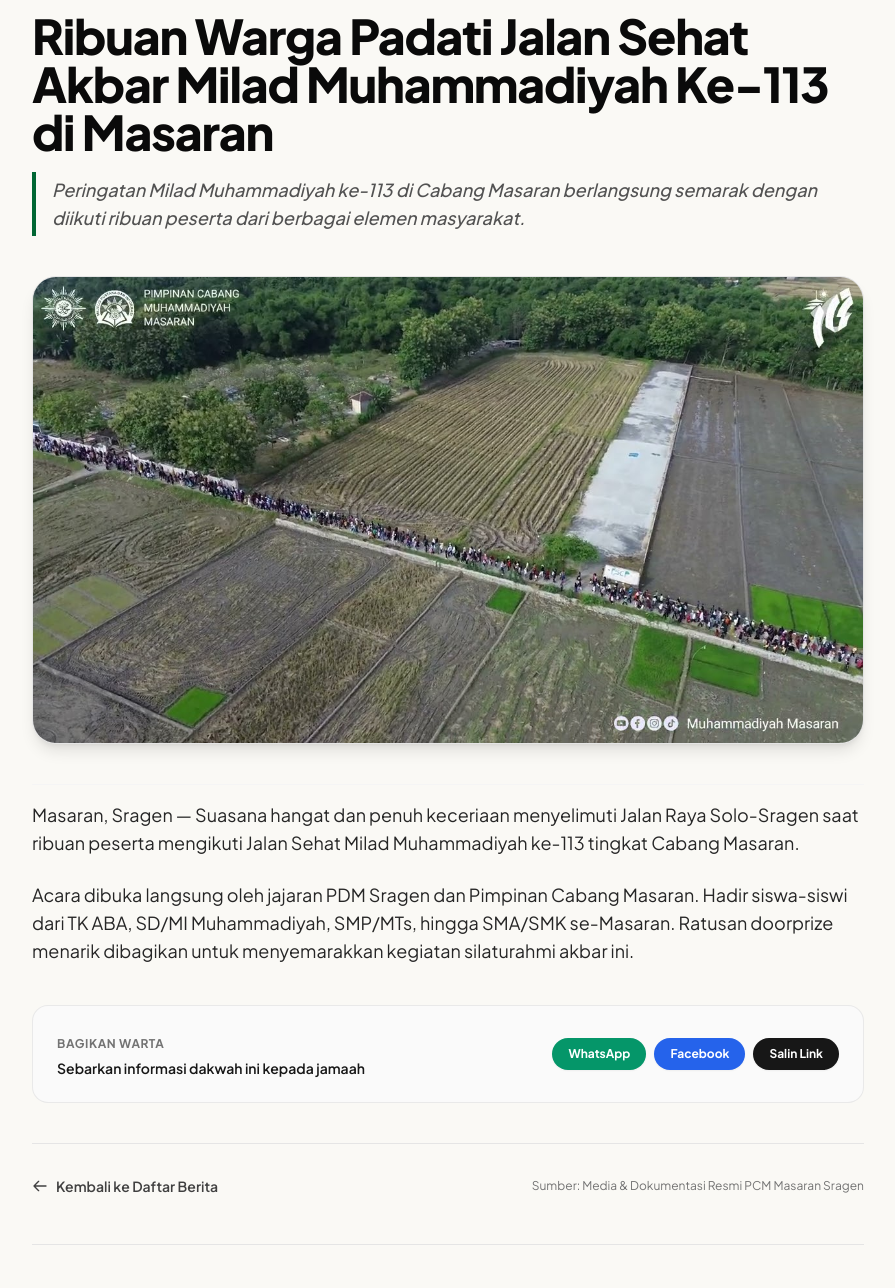
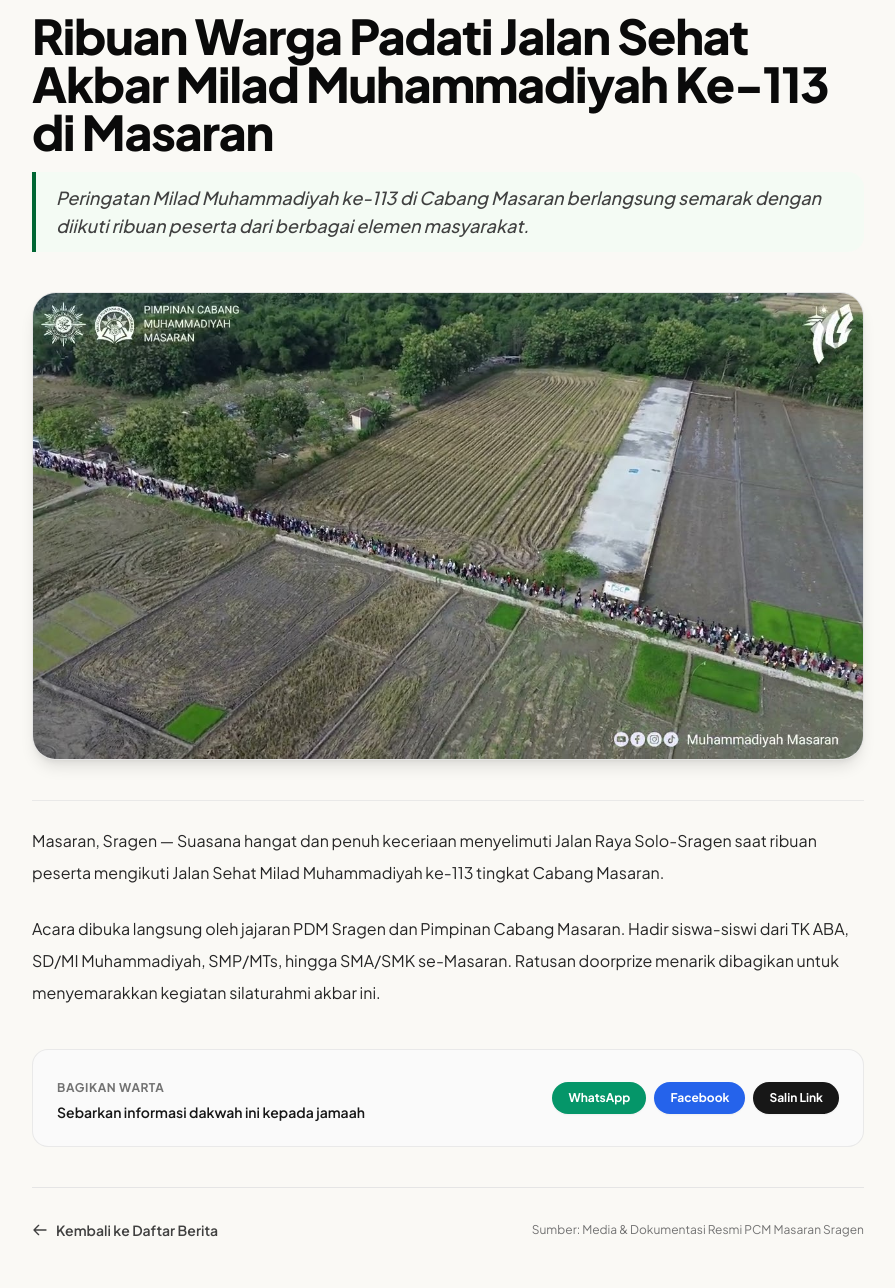
Before and after one commit to Candra0x6/website-pcm-masaran, a Django app: a page that uses templates/pcm/berita_detail.html in a window 1280 px wide. Shown: the part 200-1488 px from the top of the page, without its empty margins (192-1087 px from the left). Run offline with Django 5.2, Linux system fonts and the light colour scheme; data comes from the database, SQL or seed files in the repository; some libraries are stand-ins or nearby versions.

Commit message:
style(ui): optimasi tipografi dan keterbacaan artikel pada halaman detail warta

```diff
--- a/templates/pcm/berita_detail.html
+++ b/templates/pcm/berita_detail.html
@@ -28,7 +28,7 @@
             {{ berita.judul }}
         </h1>
 
-        <p class="text-base sm:text-lg text-neutral-600 font-medium leading-relaxed italic border-l-4 border-brand-800 pl-4 py-1">
+        <p class="text-base sm:text-lg text-neutral-700 font-medium leading-relaxed italic border-l-4 border-brand-800 bg-brand-50/50 rounded-r-2xl pl-5 pr-4 py-3 shadow-xs">
             {{ berita.ringkasan }}
         </p>
     </div>
@@ -39,7 +39,7 @@
         </div>
     {% endif %}
 
-    <div class="prose prose-neutral max-w-none text-neutral-800 leading-relaxed text-base sm:text-lg space-y-6 pt-4 border-t border-neutral-100">
+    <div class="prose prose-lg prose-neutral max-w-none text-neutral-800 leading-relaxed font-normal space-y-6 pt-6 border-t border-neutral-200/80 [&>p]:leading-8 [&>p]:tracking-normal">
         {{ berita.isi|linebreaks }}
     </div>
 
```
